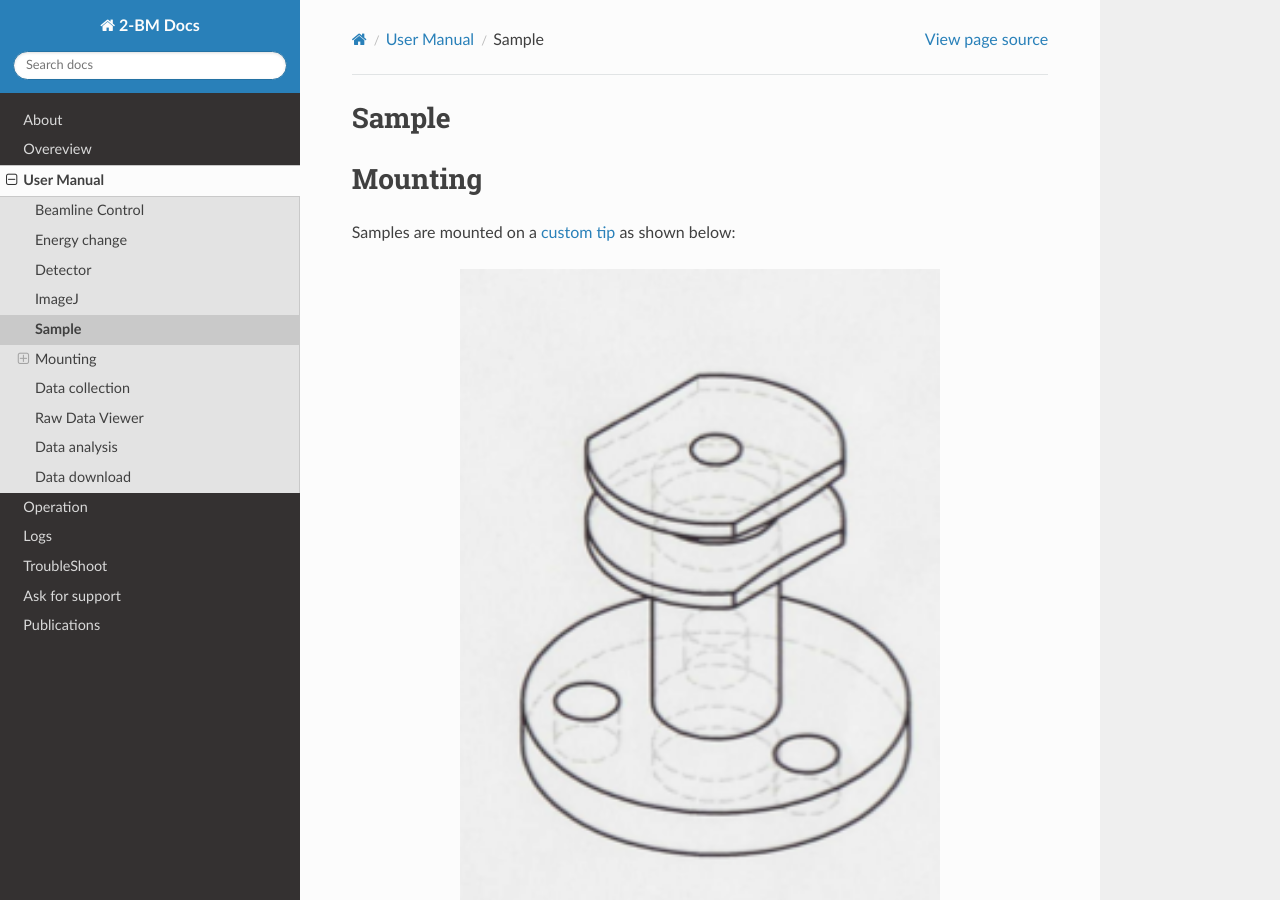
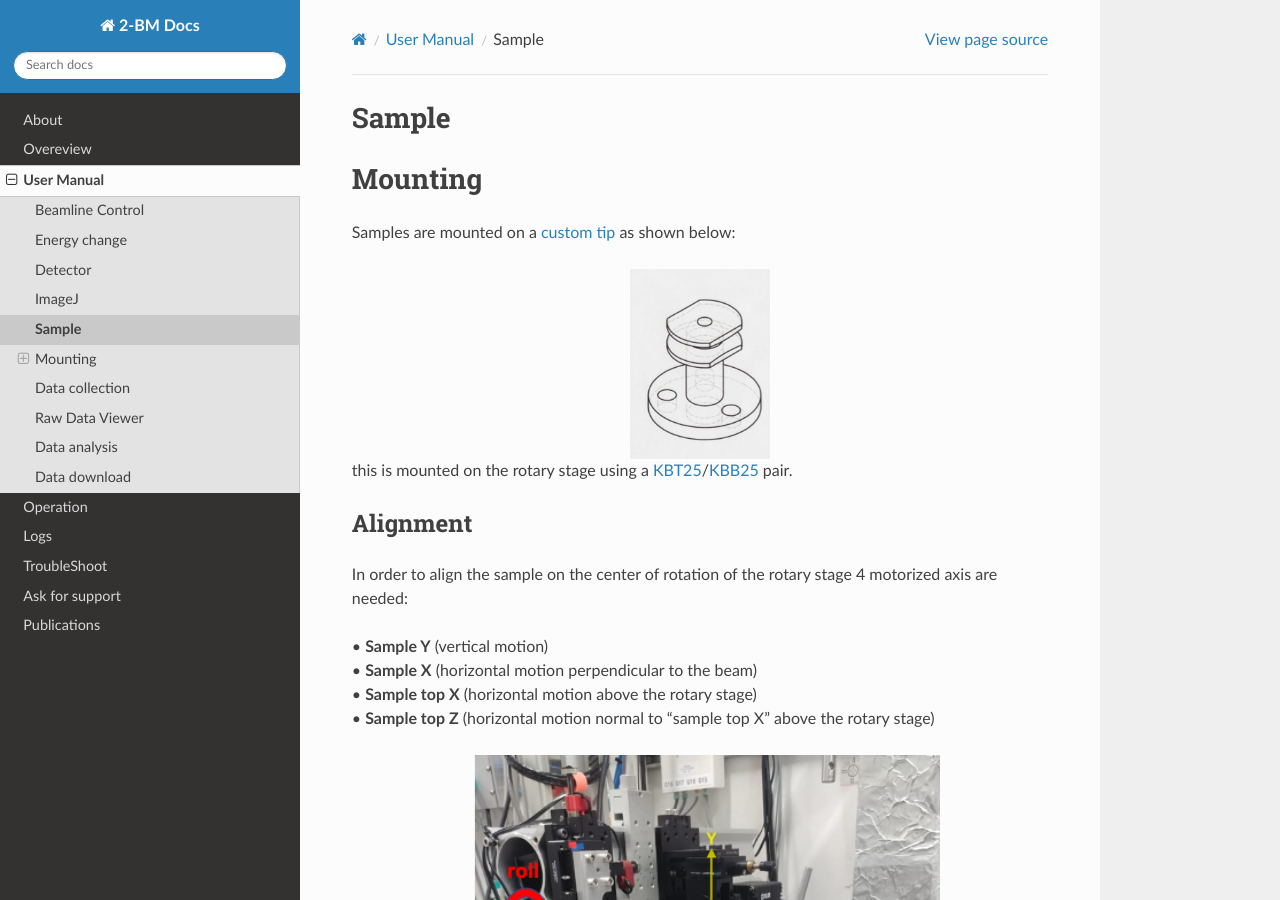
Before and after one commit to xray-imaging/2bm-docs, a Sphinx documentation site: the page built from docs/source/user/item_004.rst, in a window 1280 px wide and 900 px high. Built offline with Sphinx 7.4.7 and the Read the Docs theme 2.0.0, drawn with Linux system fonts in a browser that asks for light colours; the version number could not be read and is left out.

Commit message:
made drawing smaller

```diff
--- a/docs/source/user/item_004.rst
+++ b/docs/source/user/item_004.rst
@@ -11,7 +11,7 @@ Mounting
 Samples are mounted on a `custom tip <https://anl.app.box.com/folder/123584924093>`_ as shown below:
 
 .. image:: ../img/sample_kinematic.png
-   :width: 480px
+   :width: 140px
    :align: center
    :alt: tomo_user
 
```
